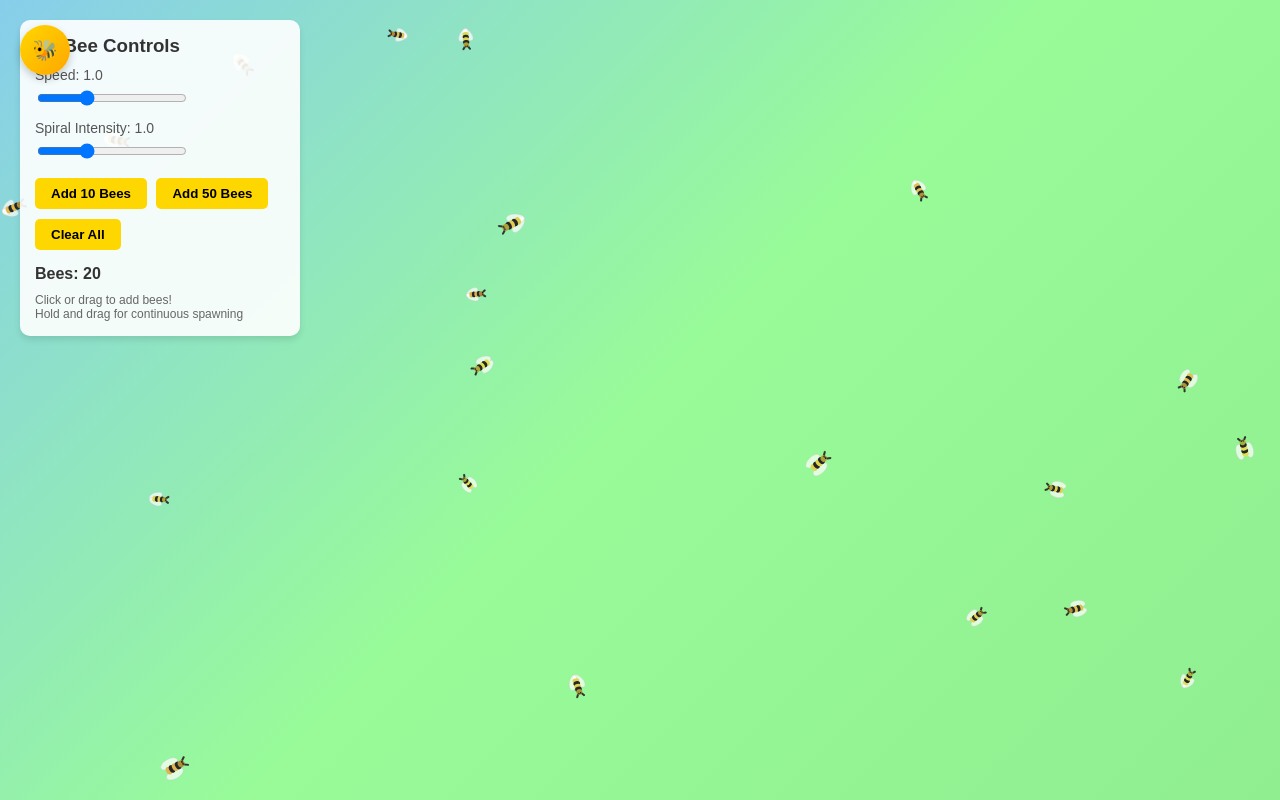
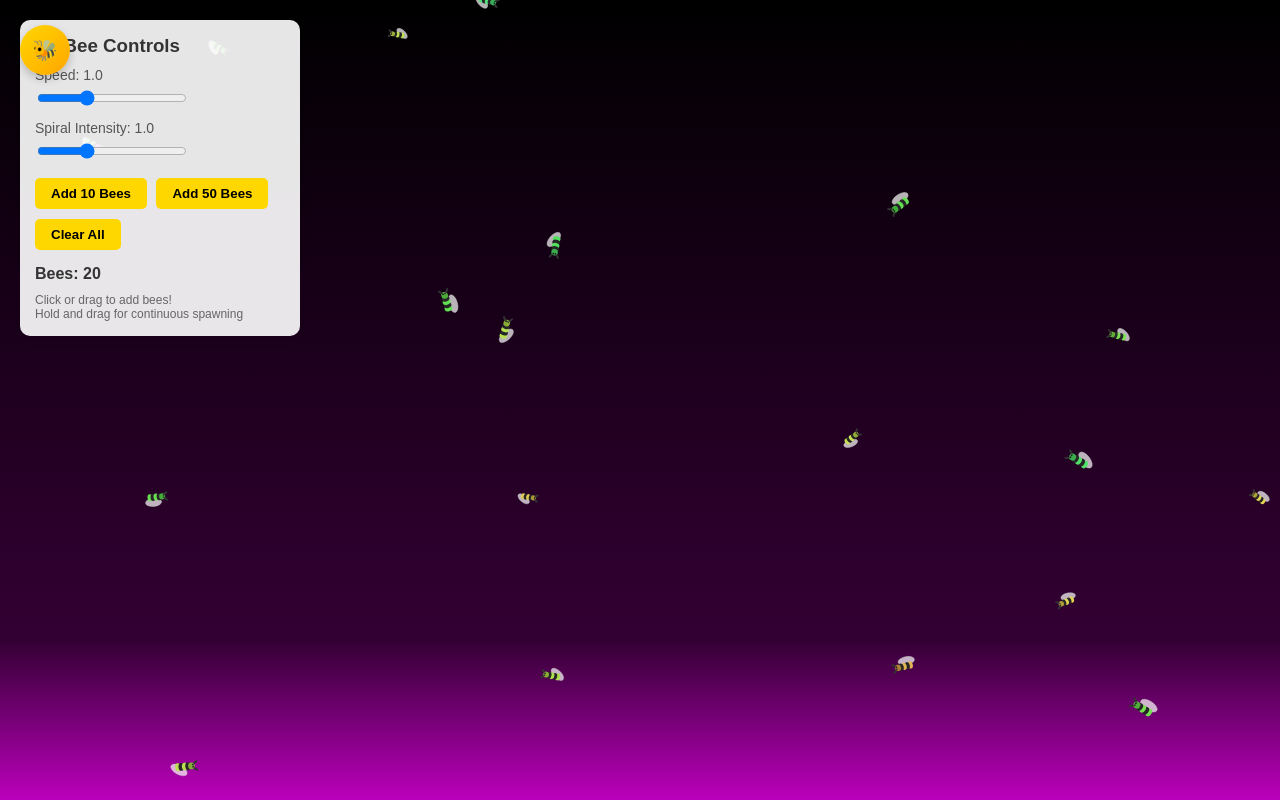
Before and after one commit to mouse36/animated-bee-landscape, a plain HTML site: page index.html in a window 1280 px wide. Drawn offline with Linux system fonts and the light colour scheme; animation ran at ten frames a second.

Commit message:
changed background color to black-to-pink gradient, made bee body colors range from orange to green instead of yellow, made bees have a 10% chance to have a pink head

```diff
--- a/index.html
+++ b/index.html
@@ -8,7 +8,7 @@
         body {
             margin: 0;
             padding: 0;
-            background: linear-gradient(135deg, #87CEEB 0%, #98FB98 50%, #90EE90 100%);
+            background: linear-gradient(180deg, #000000 0%, #330033 80%, #bb00bb 100%);
             overflow: hidden;
             font-family: Arial, sans-serif;
         }
@@ -182,8 +182,14 @@
                 this.targetChangeInterval = 2000 + Math.random() * 3000;
 
                 // Color variations for the bee
-                this.bodyHue = 40 + Math.random() * 20; // Yellowish variations
+                this.bodyHue = 40 + Math.random() * 100; // Orange to green variations
                 this.headHue = this.bodyHue + Math.random() * 10 - 5;
+
+                // Chance for the bee's head to be pink
+                this.isPinkHead = Math.random() < 0.1;
+                if (this.isPinkHead) {
+                    this.headHue = 300; // Pink to red variations
+                }
             }
 
             update(canvas, globalSpeed, spiralIntensity) {
@@ -247,7 +253,6 @@
                 ctx.save();
                 ctx.rotate(-0.3 + wingFlap);
                 ctx.beginPath();
-                ctx.ellipse(-this.size * 0.3, -this.size * 0.5, this.size * 0.8, this.size * 0.4, 0, 0, Math.PI * 2);
                 ctx.fill();
                 ctx.stroke();
                 ctx.restore();
```
